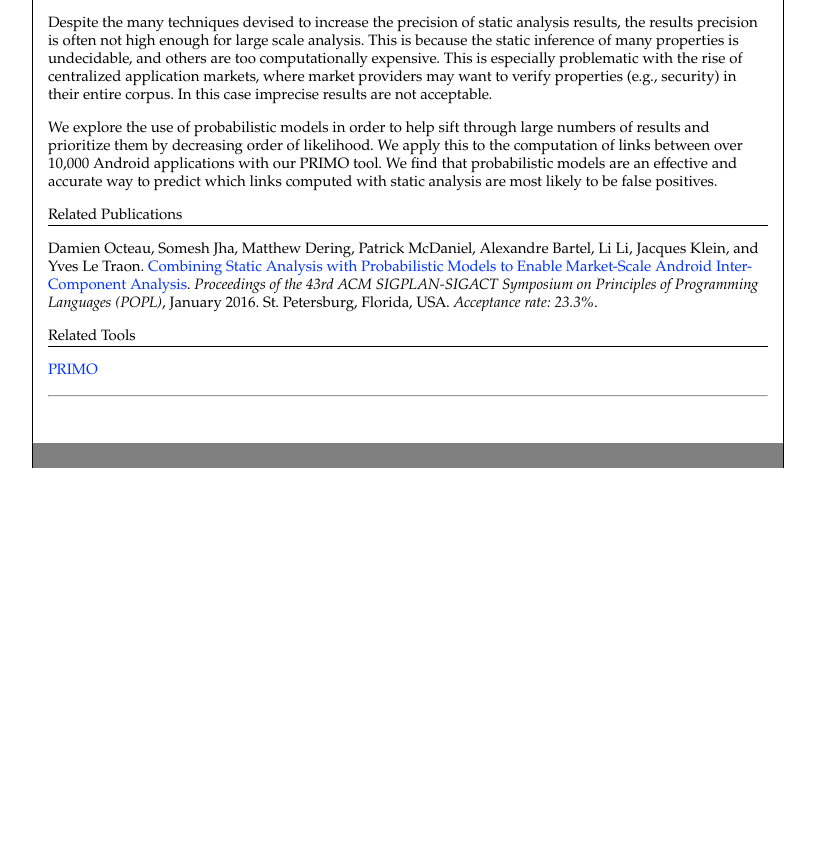
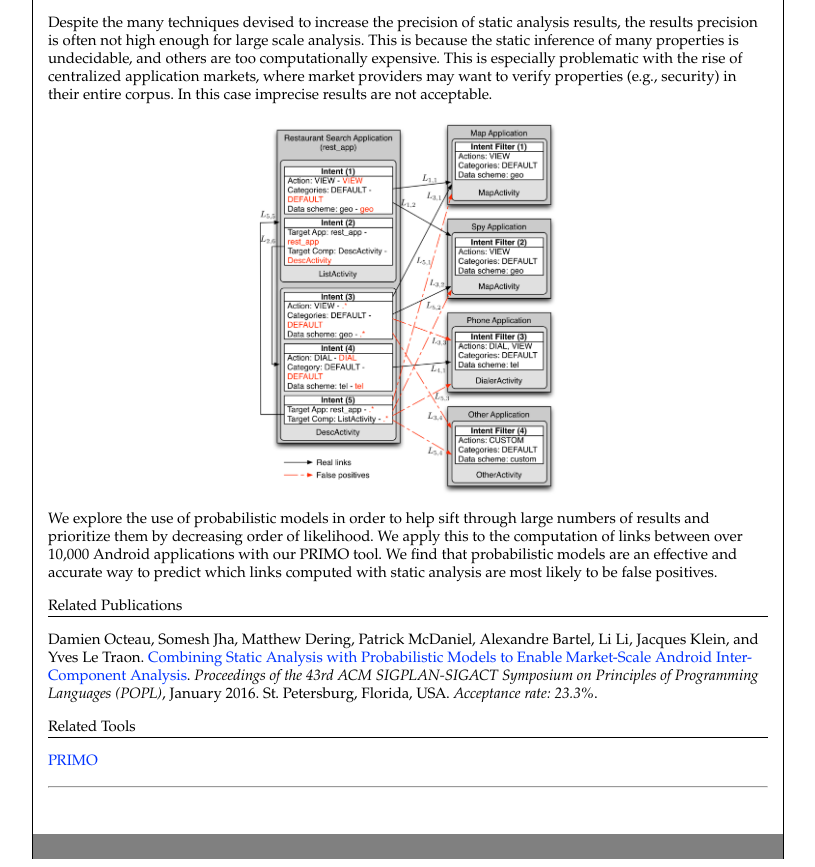
Before and after one commit to docteau/docteau.github.io, a plain HTML site: page research.html in a window 1280 px wide. Shown: the part 2628-3495 px from the top of the page, without its empty margins (232-1047 px from the left). Before the commit the page ends 3104 px from the top, so only its background shows below. Drawn offline with Linux system fonts and the light colour scheme.

Commit message:
Add a figure to the PRIMO project description.

```diff
--- a/research.html
+++ b/research.html
@@ -227,6 +227,12 @@ University, University Park, PA.
 		imprecise results are not acceptable.
 		</p>
 
+		<center>
+		<div style="width:300px">
+		<img src="pics/links.png" alt="ICC links" style="max-width:100%"></img>
+		</div>
+		</center>
+
 		<p>We explore the use of probabilistic models in order to help sift
 		through large numbers of results and prioritize them by decreasing
 		order of likelihood. We apply this to the computation of links between
```
Also changed, not shown: pics/links.png (added).
